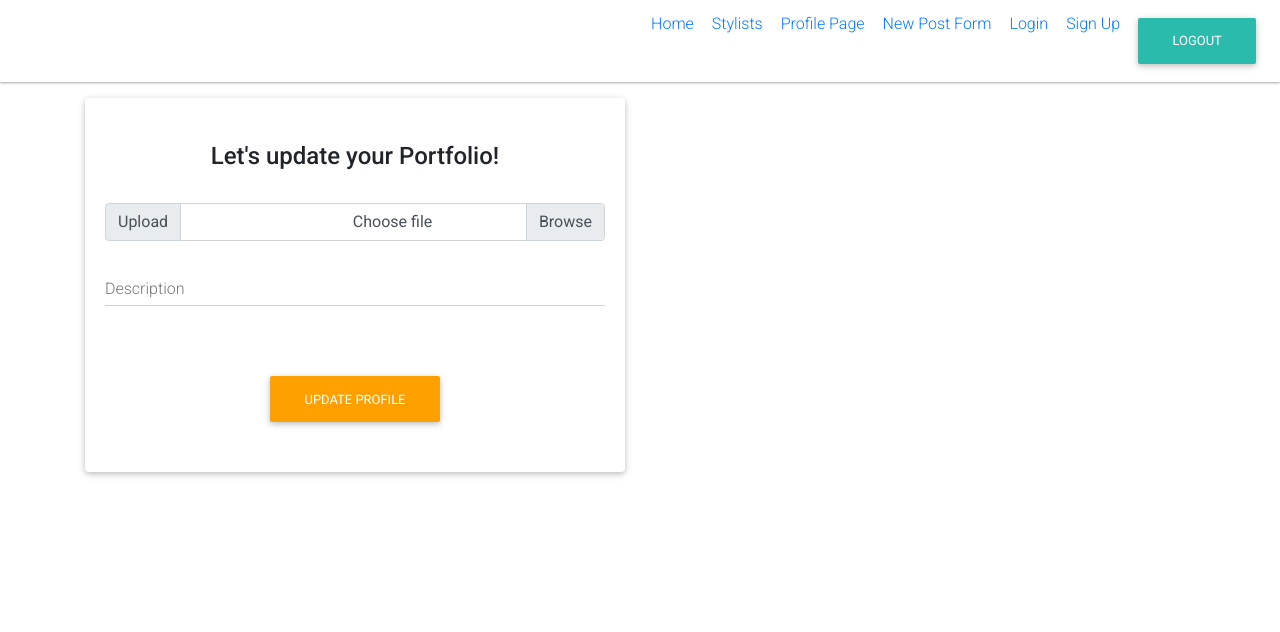
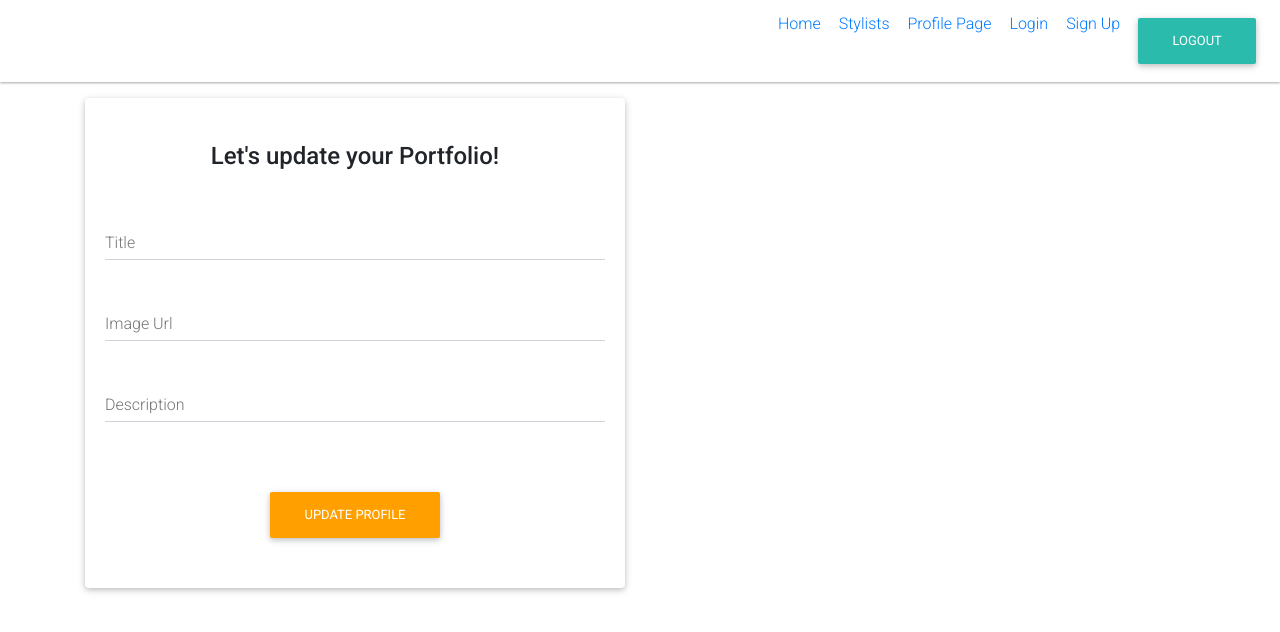
Before and after one commit to haircare-bw/Front-End-Kerr, a React (Create React App) app in the folder haircare/: page /addnewpost in a window 1280 px wide. Shown: the top 632 px of the page. Built offline with nearby package versions, Linux system fonts and the light colour scheme; sample sign-in values are in the browser's storage.

Commit message:
Post of crud

```diff
--- a/haircare/src/components/Navigation.js
+++ b/haircare/src/components/Navigation.js
@@ -26,9 +26,9 @@ class Navigation extends React.Component {
               <li>
                 <Link to="/profile">Profile Page</Link>
               </li>
-              <li>
+              {/* <li>
                 <Link to="/addnewpost">New Post Form</Link>
-              </li>
+              </li> */}
               <li>
                 <Link to="/login">Login</Link>
               </li>
@@ -46,6 +46,7 @@ class Navigation extends React.Component {
             <PrivateRouteClient exact path="/stylistpage/:id" component={StylistPage} />
             <PrivateRouteStylist exact path="/profile" component={ProfilePage} />
             <PrivateRouteStylist exact path="/addnewpost" component={AddPostForm} />
+            {/* <PrivateRouteStylist exact path="/updatepost" component={UpdatePost} />           */}
           </div>
     );
   }
--- a/haircare/src/components/forms/AddPostForm.js
+++ b/haircare/src/components/forms/AddPostForm.js
@@ -17,9 +17,10 @@ import {
 class AddPostForm extends React.Component {
   state= {
     posts: {
-      image: '',
+      stylists_id: parseInt(localStorage.getItem('userId')),
+      title: '',
+      post_image: '',
       description: '',
-      fileSelected: ''
     }
   }
 
@@ -32,34 +33,6 @@ class AddPostForm extends React.Component {
     })
   }
 
-  //need a function to handle accepting the image upload
-  selectedFile = e => {
-    console.log('file event: ',e.target.files[0])
-    this.setState({
-      fileSelected: e.target.files[0]
-    })
-  }
-
-//need api endpoint from backend to accept imageDate & upload
-  fileUpload = e => {
-    e.preventDefault();
-
-    const fd = new FormData();
-    fd.append('image', this.state.fileSelected)
-
-    axios
-      .post('/endpointFromBackEndApi', fd)
-      .then(res => {
-        console.log('File Upload response: ',res)
-        this.setState({
-            posts: {
-              ...this.state.posts,
-              image: res.data.image
-            }
-          })
-        })
-      }
-
   addNewPost = e => {
     e.preventDefault();
     this.props.addPost(this.state.posts)
@@ -71,6 +44,7 @@ class AddPostForm extends React.Component {
   }
 
   render() {
+    console.log('POST WORKS? ', this.state.posts)
     return (
         <MDBContainer>
             <MDBRow>
@@ -80,37 +54,30 @@ class AddPostForm extends React.Component {
                     <form onSubmit={this.addNewPost}>
                       <p className="h4 text-center py-4">Let's update your Portfolio!</p>
                       <div className="grey-text">
-                        <div className="input-group">
-                            <div className="input-group-prepend">
-                              <button
-                                className="input-group-text"
-                                id="inputGroupFileAddon01"
-                                onClick={this.fileUpload}
-                                >
-                                Upload
-                              </button>
-                            </div>
-                            <div className="custom-file">
-                              <input
-                                type="file"
-                                className="custom-file-input"
-                                id="inputGroupFile01"
-                                aria-describedby="inputGroupFileAddon01"
-                                name="image"
-                                value={this.state.image}
-                                onChange={this.selectedFile}
-                              />
-                              <label className="custom-file-label" htmlFor="inputGroupFile01">
-                                Choose file
-                              </label>
-                            </div>
-                          </div>
+                        <MDBInput
+                          label="Title"
+                          group
+                          type="text"
+                          validate
+                          name="title"
+                          value={this.state.title}
+                          onChange={this.handleChange}
+                        />
+                        <MDBInput
+                          label="Image Url"
+                          group
+                          type="text"
+                          validate
+                          name="post_image"
+                          value={this.state.post_image}
+                          onChange={this.handleChange}
+                        />
                         <MDBInput
                           label="Description"
                           group
                           type="text"
                           validate
-                          name="descripton"
+                          name="description"
                           value={this.state.description}
                           onChange={this.handleChange}
                         />
```
